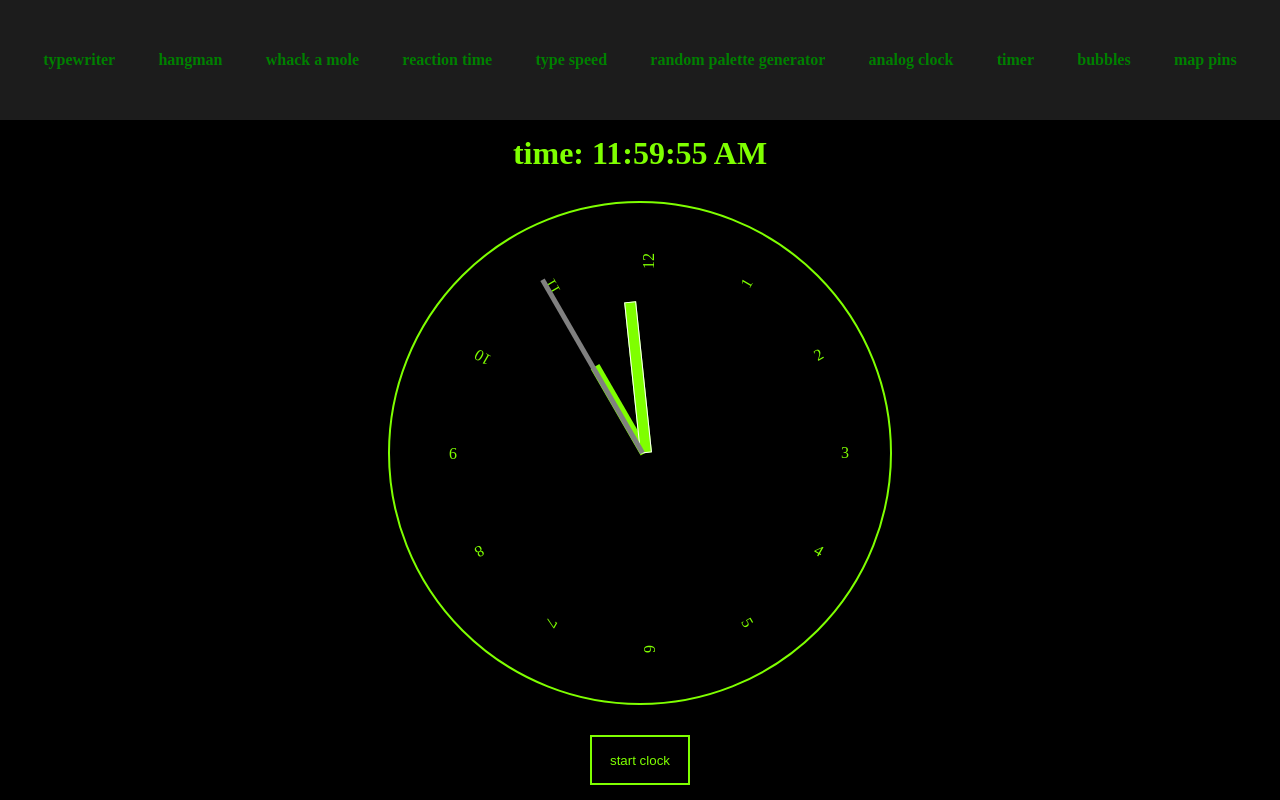
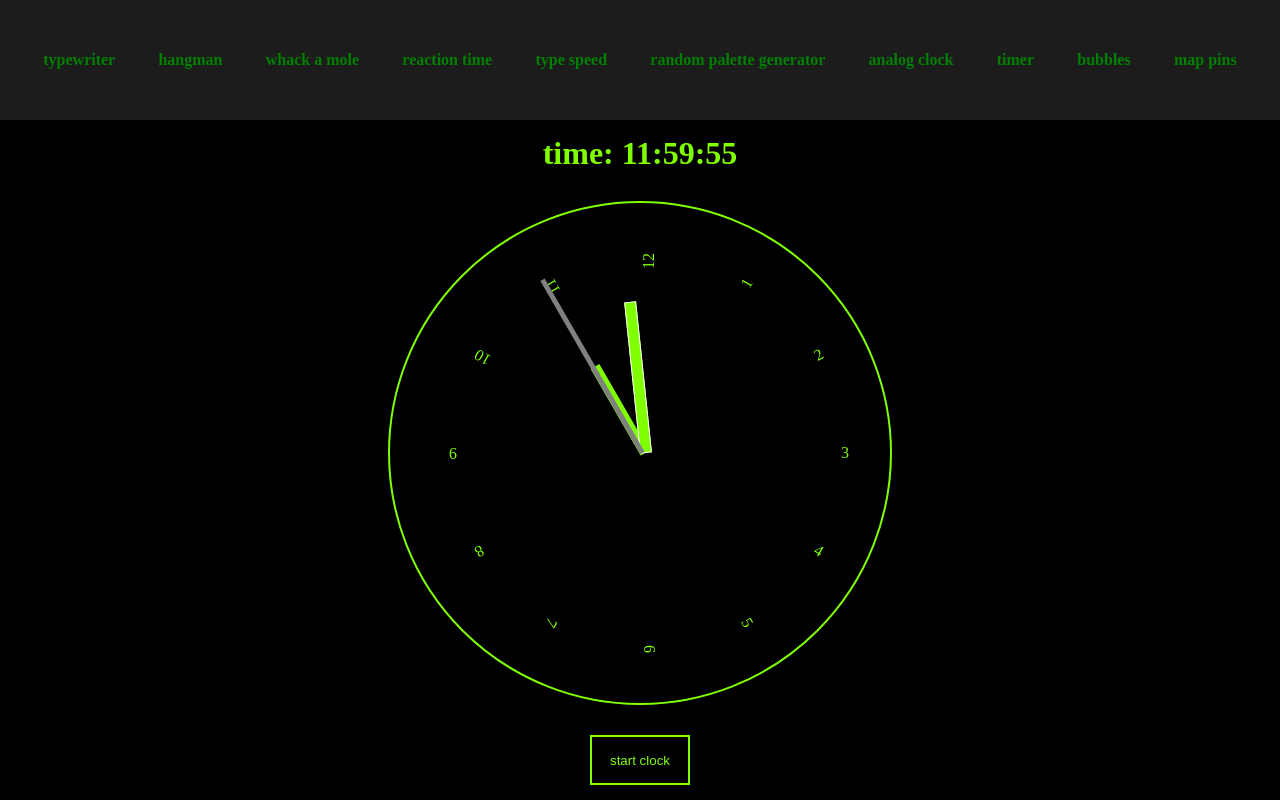
Before and after one commit to st47st47/littleapps, a React (Vite) app: page /littleapps/analogclock in a window 1280 px wide. Built offline with nearby package versions, Linux system fonts and the light colour scheme.

Commit message:
....,,,,

```diff
--- a/src/spaS/Analogclock.jsx
+++ b/src/spaS/Analogclock.jsx
@@ -19,13 +19,12 @@ const AnalogClock = () => {
         }, 1000);
     }
 
-    console.log(time.hours, time.minutes)
 
 
 
     return (
         <div className="hero" style={{ backgroundColor: 'black', display: 'flex', flexDirection: 'column', alignItems: 'center' }}>
-            <h1 style={{ margin: '0px', color: 'chartreuse' }}>time: {String(time.hours).padStart(2, '0')}:{String(time.minutes).padStart(2, '0')}:{String(time.seconds).padStart(2, '0')} AM</h1>
+            <h1 style={{ margin: '0px', color: 'chartreuse' }}>time: {String(time.hours).padStart(2, '0')}:{String(time.minutes).padStart(2, '0')}:{String(time.seconds).padStart(2, '0')}</h1>
             <div className='myclock'>
                 {
                     Array(12).fill('').map((each, idx) => { return idx == 0 ? 12 : idx % 13 }).map((each, idx) => { return <div style={{ transform: `rotate(${idx * 30}deg)` }} className='spoke'>{each}</div> })
--- a/src/spaS/Typespeed.jsx
+++ b/src/spaS/Typespeed.jsx
@@ -6,6 +6,7 @@ const phrase = 'The sun dipped below the horizon, casting a warm golden glow acr
 const Typingspeed = () => {
 
     const myref = useRef(null)
+
 
     const [score, setScore] = useState(0)
     const [timeLeft, setTimeLeft] = useState(5)
@@ -57,11 +58,13 @@ const Typingspeed = () => {
     }
 
 
-    console.log(timeLeft)
+
 
 
     return (
         <div className={styles.hero}>
+
+
             <div style={{ width: '60%', fontSize: '2em' }}>
                 {
                     letters.map((each) => {
```
